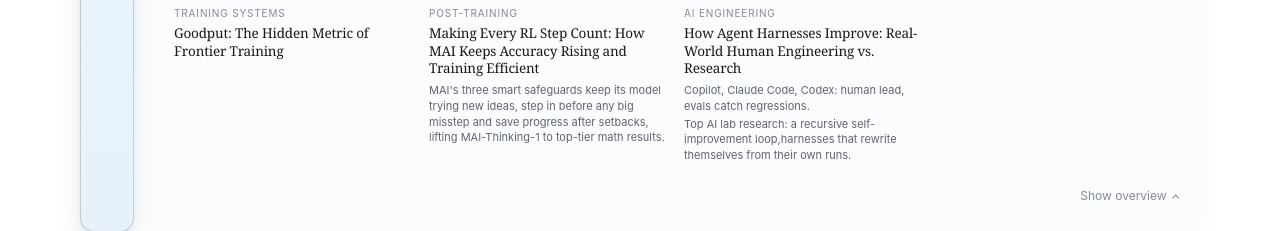
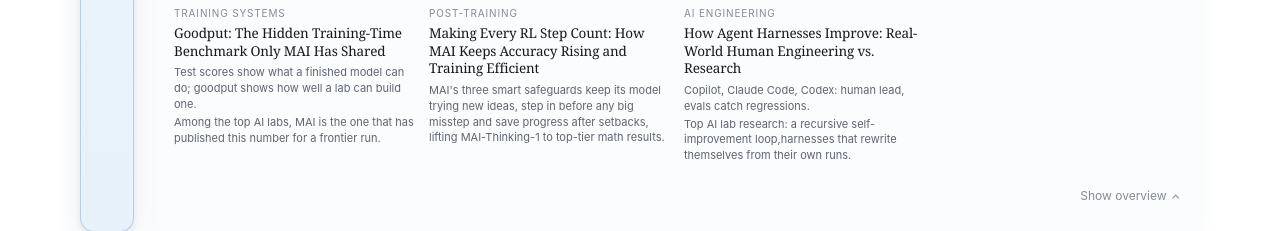
Before and after one commit to ethxin0011/ethxin0011.github.io, a plain HTML site: page index.html in a window 1280 px wide. Both pictures are taken after a click on the button 107 px from the left and 180 px from the top of the page. Shown: the part 676-907 px from the top of the page. Drawn offline with Linux system fonts and the light colour scheme.

Commit message:
Add files via upload

```diff
--- a/index.html
+++ b/index.html
@@ -217,7 +217,11 @@
                 </a>
                 <div class="blog-card-copy">
                   <p class="eyebrow">Training systems</p>
-                  <h3><a href="blogs/goodput-hidden-metric/" target="_blank" rel="noopener">Goodput: The Hidden Metric of Frontier Training<span class="visually-hidden"> (opens in a new tab)</span></a></h3>
+                  <h3><a href="blogs/goodput-hidden-metric/" target="_blank" rel="noopener">Goodput: The Hidden Training-Time Benchmark Only MAI Has Shared<span class="visually-hidden"> (opens in a new tab)</span></a></h3>
+                  <p class="blog-summary">
+                    <span>Test scores show what a finished model can do; goodput shows how well a lab can build one.</span>
+                    <span>Among the top AI labs, MAI is the one that has published this number for a frontier run.</span>
+                  </p>
                 </div>
               </article>
 
```
